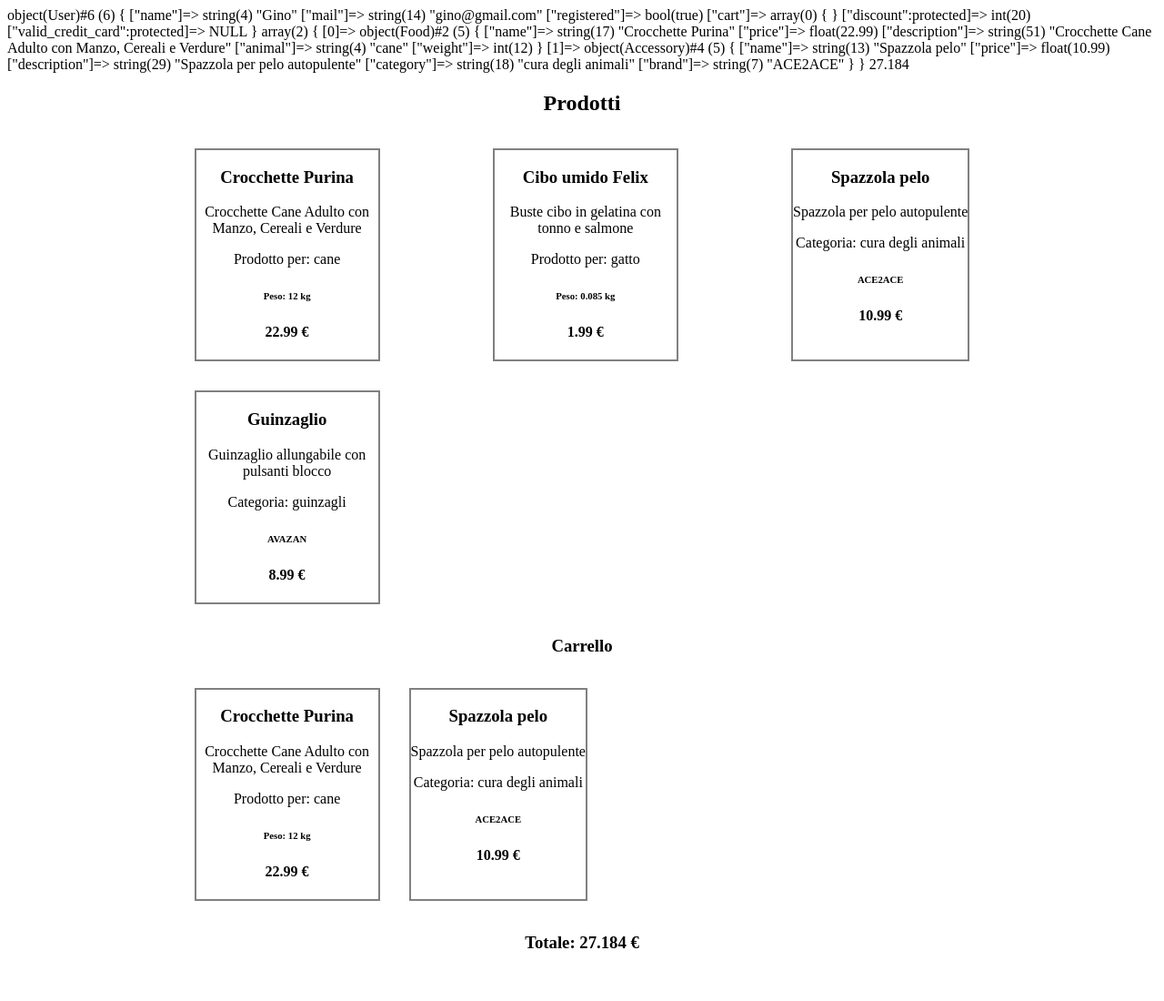
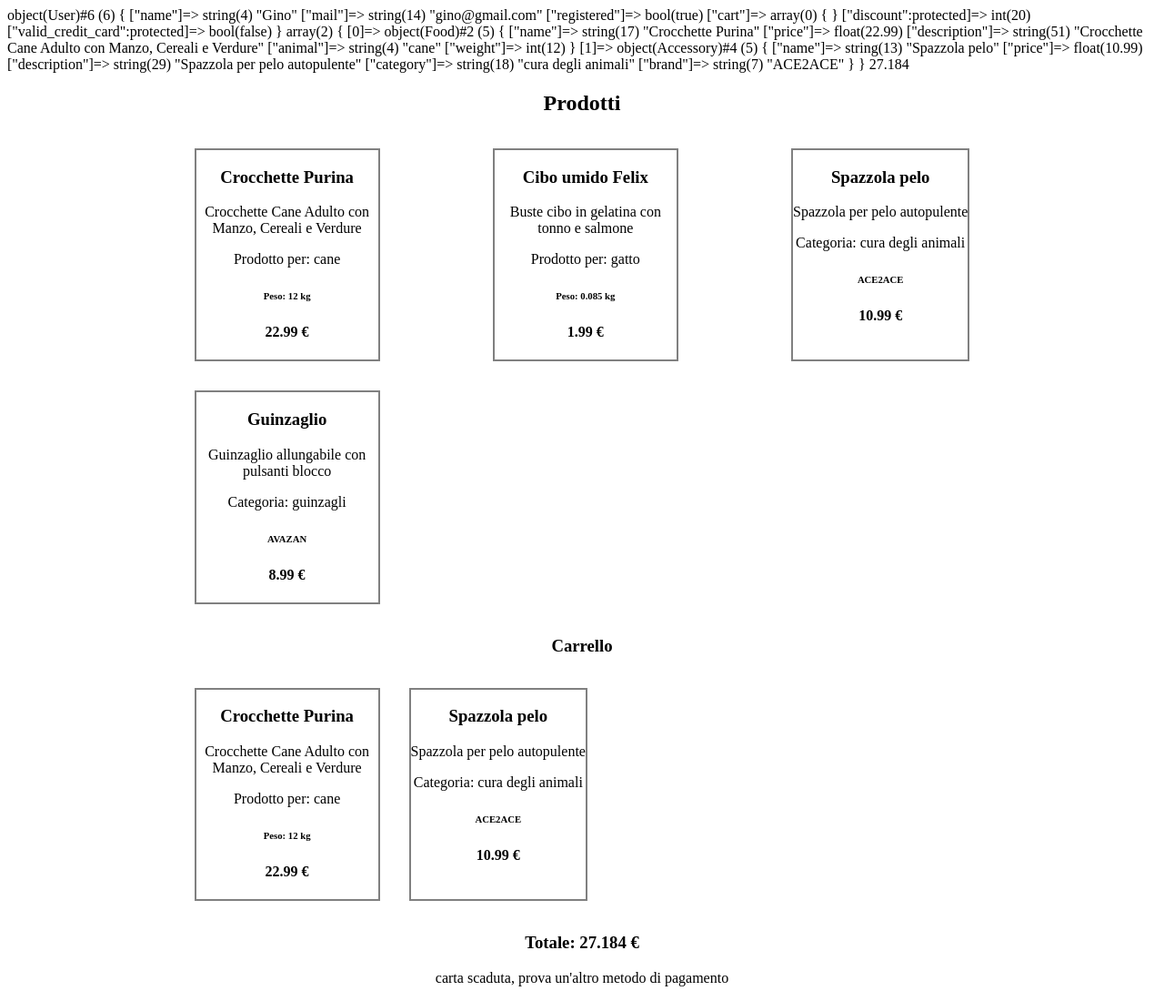
Before and after one commit to SydVic/php-oop-2, a PHP site: page / in a window 1280 px wide. Shown: the whole page at 91% size. Before the commit the page ends 1042 px from the top, so only its background shows below. Run offline with PHP 8.4, Linux system fonts and the light colour scheme.

Commit message:
aggiunta carta di credito valida o no

```diff
--- a/User.php
+++ b/User.php
@@ -5,7 +5,7 @@ class User {
   public $registered;
   public $cart = [];
   protected $discount;
-  protected $valid_credit_card;
+  protected $valid_credit_card = false;
 
   function __construct($_name, $_mail, $_registered = false) {
     $this->name = $_name;
@@ -42,5 +42,13 @@ class User {
   function printCart($product) {
     return $product->printProductInfo();
   }
+
+  function validatePayment() {
+    if ($this->valid_credit_card === true) {
+      return "pagamento acettato";
+    } else {
+      return "carta scaduta, prova un'altro metodo di pagamento";
+    }
+  }
 }
 ?>
--- a/index.php
+++ b/index.php
@@ -63,6 +63,7 @@ echo $new_user->getFinalPrice();
         } ?>
     </div>
     <h3>Totale: <?php echo $new_user->getFinalPrice(); ?> &euro;</h3>
+    <p><?php echo $new_user->validatePayment(); ?></p>
   </div>
 </body>
 </html>
```
